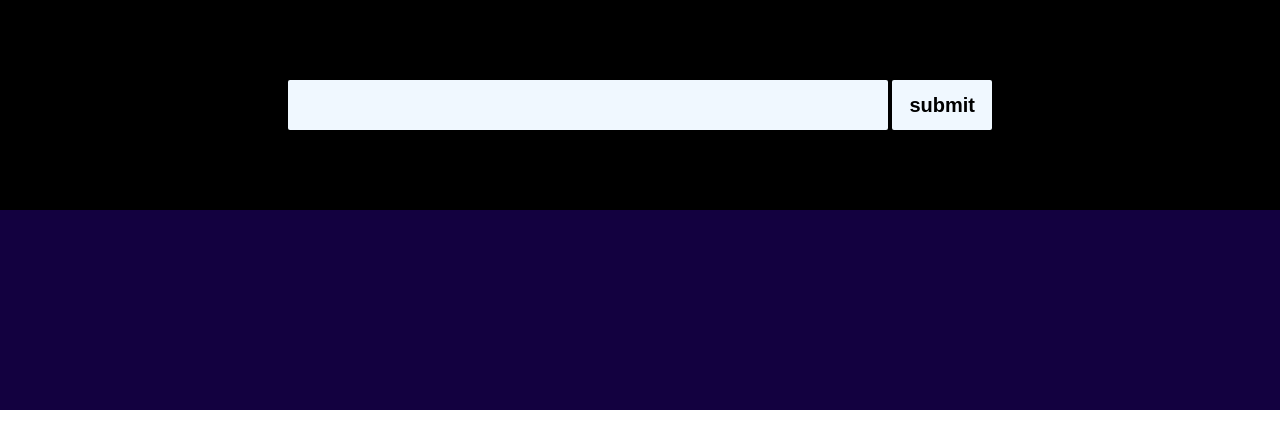
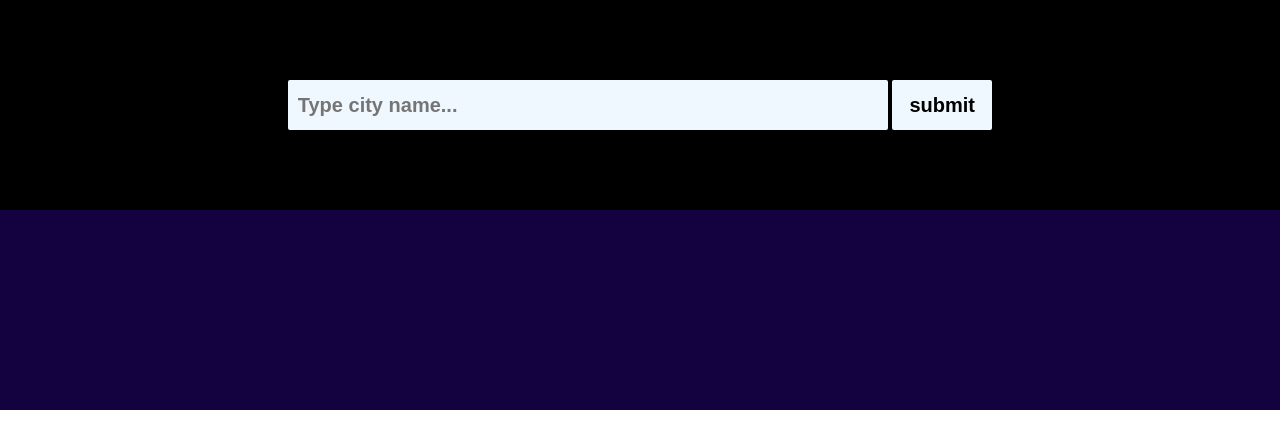
Before and after one commit to NikhilMourya/Weather, a plain HTML site: page index.html in a window 1280 px wide. Drawn offline with Linux system fonts and the light colour scheme.

Commit message:
Update index.html

```diff
--- a/index.html
+++ b/index.html
@@ -17,7 +17,7 @@
 
 <body>
     <div class="input">
-        <input type="text" class="inputvalue">
+        <input type="text" class="inputvalue"  placeholder="Type city name...">
         <input type="submit" value="submit" class="button">
     </div>
     <div class="display">
```
